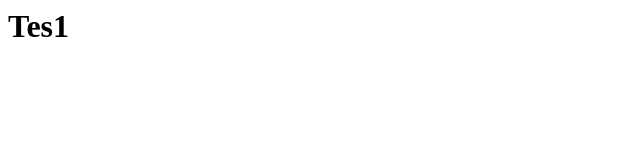
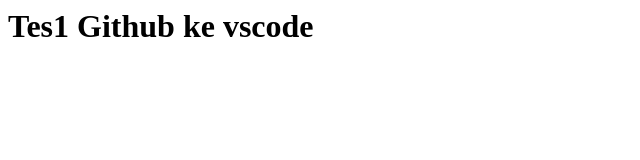
Before and after one commit to bonifaadi/masdhafm, a plain HTML site: page index.html in a window 1280 px wide. Shown: the whole page, without its empty margins (0-640 px from the left). Drawn offline with Linux system fonts and the light colour scheme.

Commit message:
Tes dari vscode

```diff
--- a/index.html
+++ b/index.html
@@ -7,6 +7,7 @@
   <body>
     <h1>
       Tes1
+      Github ke vscode
     </h1>
   </body>
 </html>
```
